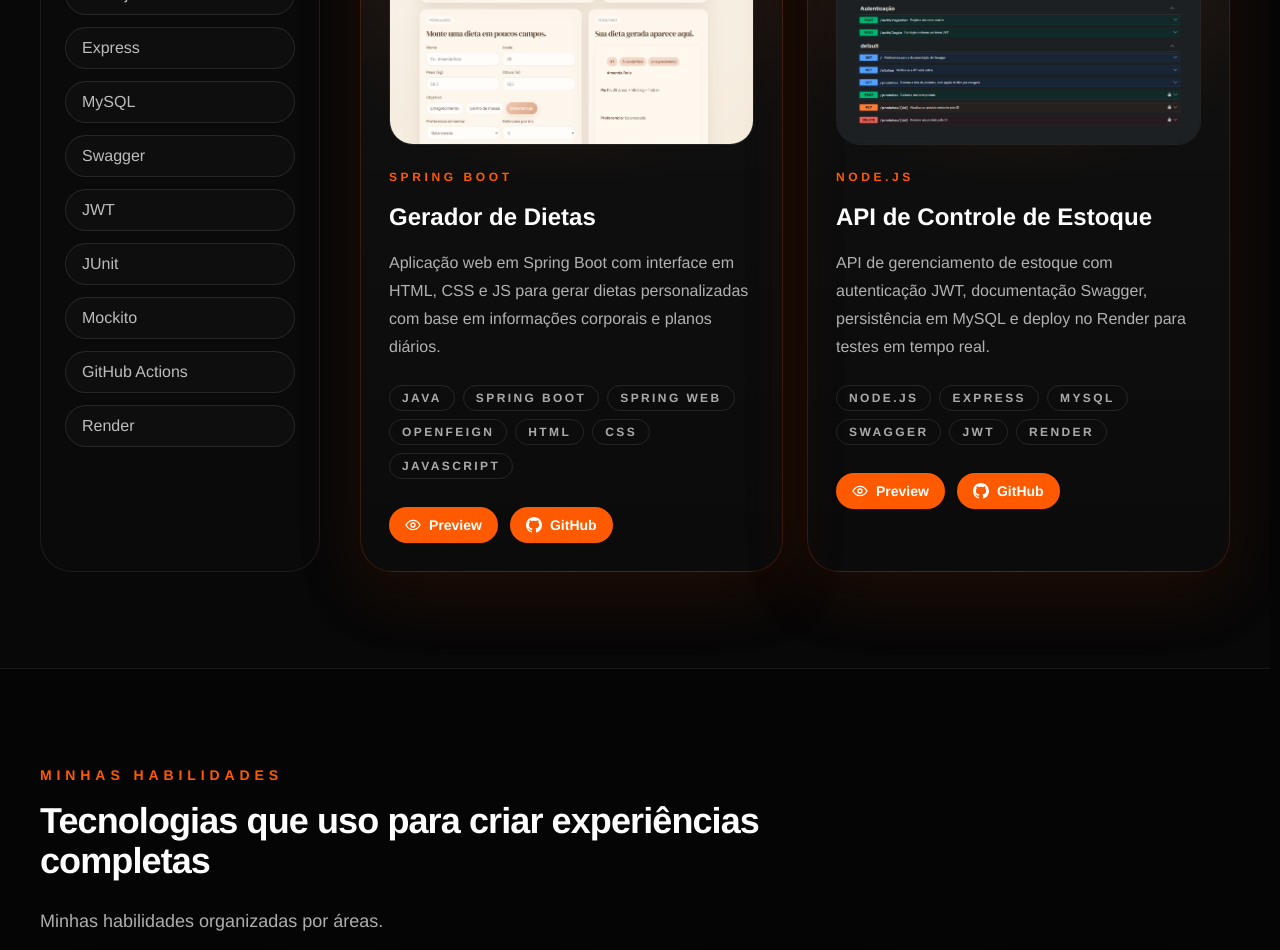
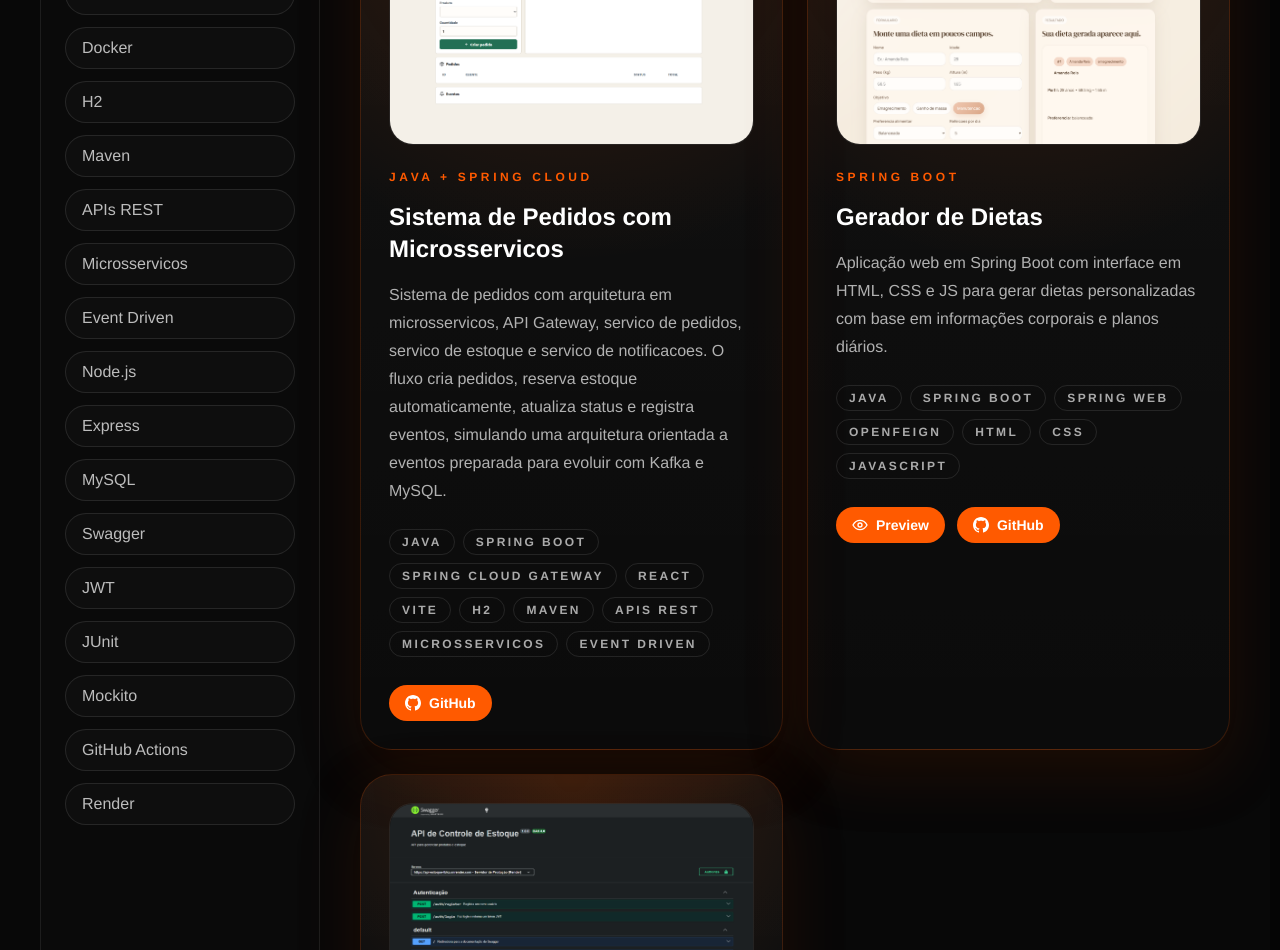
Before and after one commit to AmandaReiz/Portifolio-AmandaReis, a React (Vite) app: page / in a window 1280 px wide. Shown: the part 2620-3570 px from the top of the page. Built offline with nearby package versions, Linux system fonts and the light colour scheme.

Commit message:
Add order microservices project to portfolio

```diff
--- a/src/App.jsx
+++ b/src/App.jsx
@@ -84,6 +84,26 @@
     imageUrl: "/prints/PulseNotify.png",
   },
   {
+    title: "Sistema de Pedidos com Microsservicos",
+    category: "Java + Spring Cloud",
+    stack: [
+      "Java",
+      "Spring Boot",
+      "Spring Cloud Gateway",
+      "React",
+      "Vite",
+      "H2",
+      "Maven",
+      "APIs REST",
+      "Microsservicos",
+      "Event Driven",
+    ],
+    description:
+      "Sistema de pedidos com arquitetura em microsservicos, API Gateway, servico de pedidos, servico de estoque e servico de notificacoes. O fluxo cria pedidos, reserva estoque automaticamente, atualiza status e registra eventos, simulando uma arquitetura orientada a eventos preparada para evoluir com Kafka e MySQL.",
+    repositoryUrl: "https://github.com/AmandaReiz/SistemaPedidosMicrosservicos",
+    imageUrl: "/prints/print-sistema-de-pedidos.png",
+  },
+  {
     title: "Gerador de Dietas",
     category: "Spring Boot",
     stack: ["Java", "Spring Boot", "Spring Web", "OpenFeign", "HTML", "CSS", "JavaScript"],
@@ -109,6 +129,7 @@
   "Todos",
   "Java",
   "Spring Boot",
+  "Spring Cloud Gateway",
   "Next.js",
   "PostgreSQL",
   "Flyway",
@@ -118,9 +139,15 @@
   "CSS",
   "JavaScript",
   "React",
+  "Vite",
   "WebSockets",
   "Redis",
   "Docker",
+  "H2",
+  "Maven",
+  "APIs REST",
+  "Microsservicos",
+  "Event Driven",
   "Node.js",
   "Express",
   "MySQL",
@@ -607,6 +634,7 @@
                           Vídeo
                         </a>
                       ) : null}
+                      {project.repositoryUrl ? (
                       <a
                         href={project.repositoryUrl}
                         target="_blank"
@@ -619,6 +647,7 @@
                         </svg>
                         GitHub
                       </a>
+                      ) : null}
                     </div>
                   </article>
                 ))}
```
Also changed, not shown: prints/print-sistema-de-pedidos.png (added).
